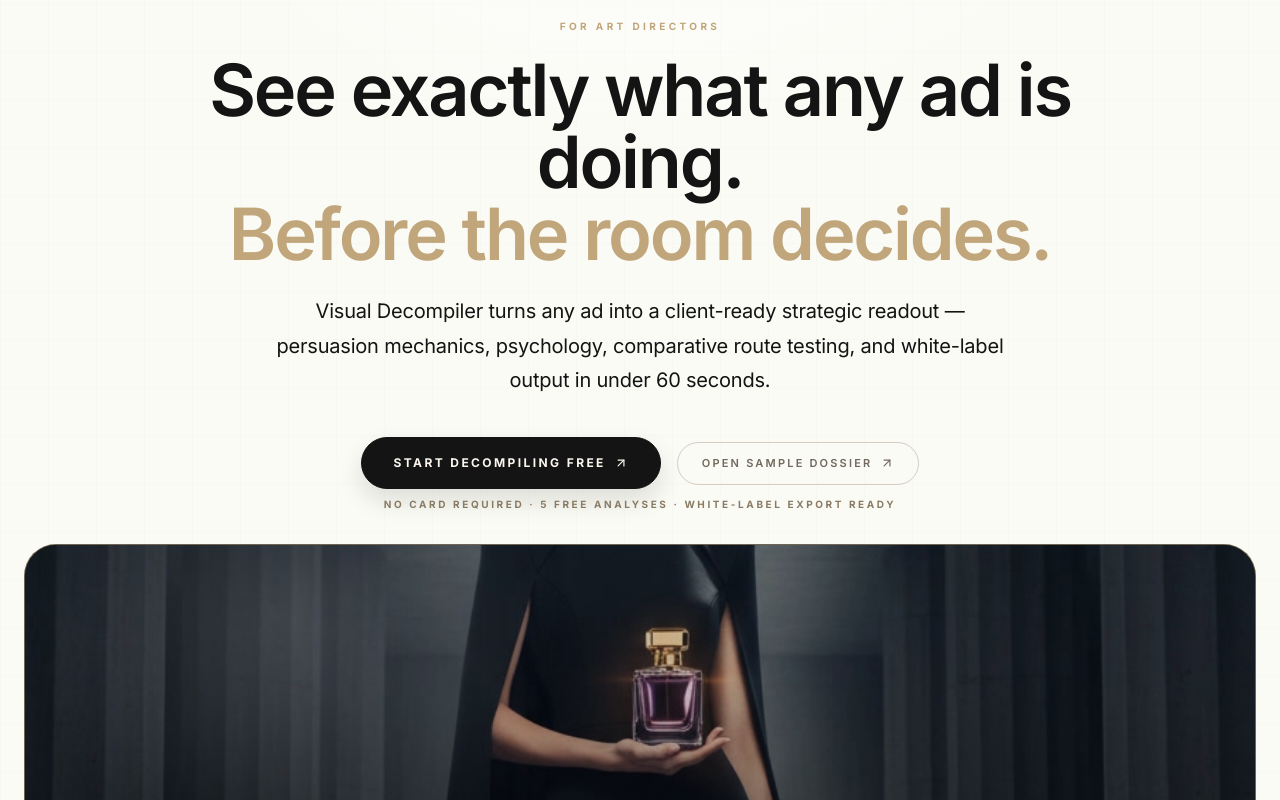
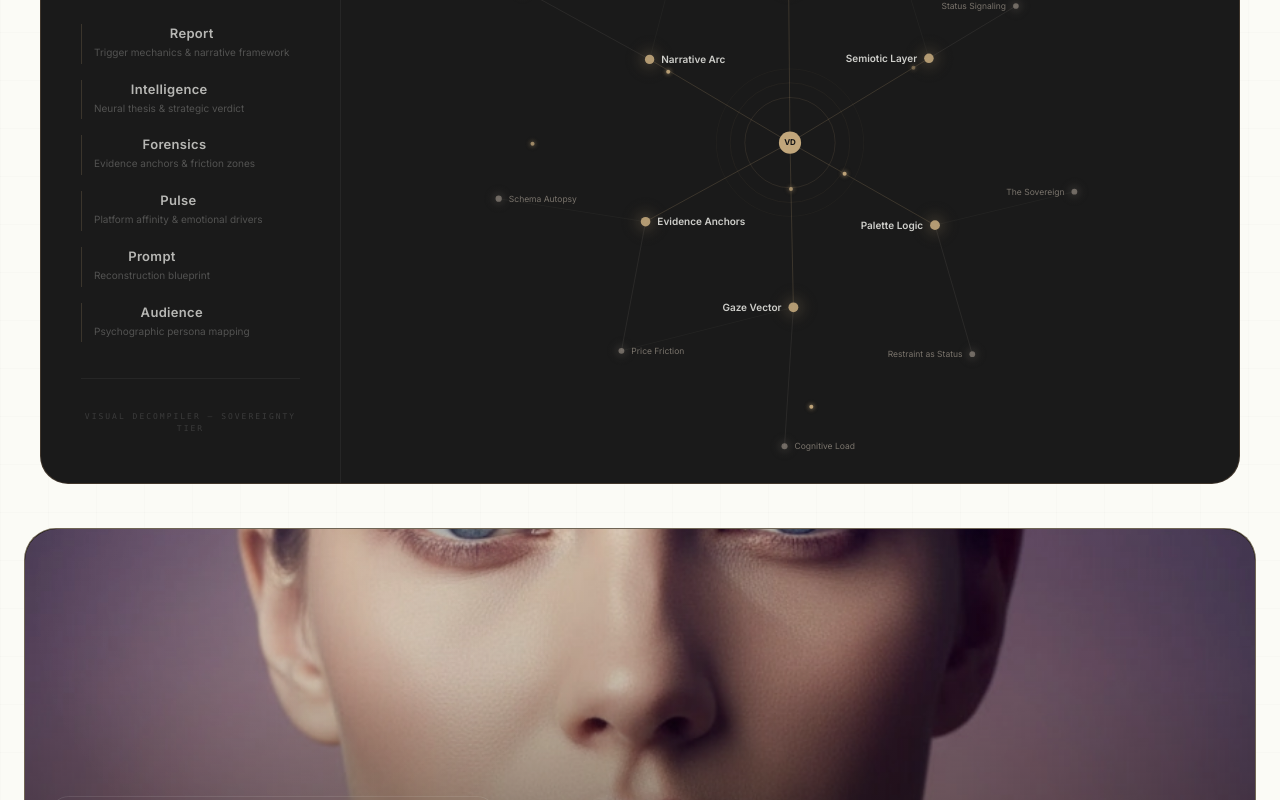
Before and after one commit to popvisly/visual-decompiler, a Next.js app: page / in a window 1280 px wide. Shown: the part 880-1680 px from the top of the page. Built offline with nearby package versions, Linux system fonts and the light colour scheme; no server answers.

Commit message:
Move neural map into hero stack

```diff
--- a/src/app/page.tsx
+++ b/src/app/page.tsx
@@ -1,6 +1,5 @@
 import UnifiedSovereignHeader from '@/components/UnifiedSovereignHeader';
 import Hero from '@/components/marketing/Hero';
-import NeuralParticleHero from '@/components/marketing/NeuralParticleHero';
 import ProductProofSequence from '@/components/marketing/ProductProofSequence';
 import FooterStartNow from '@/components/marketing/FooterStartNow';
 import { SAMPLE_DOSSIER_HREF } from '@/lib/sample-dossier';
@@ -9,8 +8,6 @@ export default function HomePage() {
     return (
         <main className="bg-[#FBFBF6]">
             <UnifiedSovereignHeader primaryCta={{ label: 'Start Decompiling Free', href: '/ingest' }} />
-
-            <NeuralParticleHero />
 
             <Hero
                 eyebrow="For Art Directors"
--- a/src/components/marketing/Hero.tsx
+++ b/src/components/marketing/Hero.tsx
@@ -6,6 +6,7 @@ import { useEffect, useState } from 'react';
 import { LinkCta } from '@/types/homepage';
 import HeroVisualComposer from '@/components/marketing/HeroVisualComposer';
 import { HERO_VISUAL_FEATURED, HERO_VISUAL_SUPPORTING } from '@/components/marketing/heroVisualData';
+import NeuralParticleHero from '@/components/marketing/NeuralParticleHero';
 import {
     HOMEPAGE_CTA_ICON,
     HOMEPAGE_PRIMARY_CTA,
@@ -164,7 +165,16 @@ export default function Hero({
                     </motion.p>
                 )}
 
-                <div className="w-full mt-1">
+                <motion.div
+                    initial={{ opacity: 0, y: 10 }}
+                    animate={{ opacity: 1, y: 0 }}
+                    transition={{ duration: 0.8, ease: 'easeOut', delay: 0.38 }}
+                    className="mt-5 w-full md:mt-6"
+                >
+                    <NeuralParticleHero />
+                </motion.div>
+
+                <div className="w-full mt-4 md:mt-5">
                     <HeroVisualComposer
                         featured={HERO_VISUAL_FEATURED}
                         supporting={HERO_VISUAL_SUPPORTING}
--- a/src/components/marketing/NeuralParticleHero.tsx
+++ b/src/components/marketing/NeuralParticleHero.tsx
@@ -210,7 +210,7 @@ export default function NeuralParticleHero() {
     }, []);
 
     return (
-        <div className="w-full max-w-[1200px] mx-auto mt-8 mb-3 md:mt-10 md:mb-4">
+        <div className="w-full max-w-[1200px] mx-auto">
             <div className="rounded-[24px] md:rounded-[28px] overflow-hidden bg-[#1A1A1A] border border-[#D4A574]/20 flex flex-col lg:flex-row" style={{ minHeight: '420px' }}>
 
                 {/* ── Left Panel: Title + Analysis Sections ── */}
```
